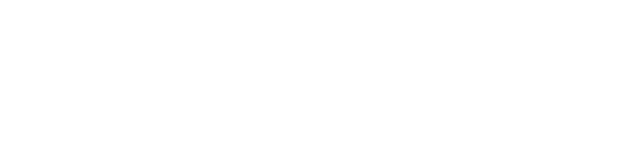
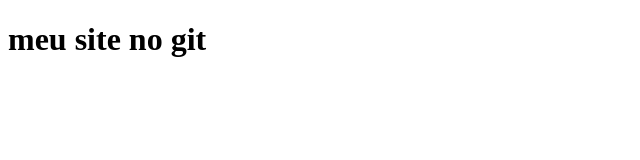
Before and after one commit to annacabedo/meuprojeto, a plain HTML site: page index.html in a window 1280 px wide. Shown: the whole page, without its empty margins (0-640 px from the left). Drawn offline with Linux system fonts and the light colour scheme.

Commit message:
adicionou titulo

```diff
--- a/index.html
+++ b/index.html
@@ -4,6 +4,6 @@
     <title>Document</title>
 </head>
 <body>
-
+    <h1>meu site no git</h1>
 </body>
 </html>
```
